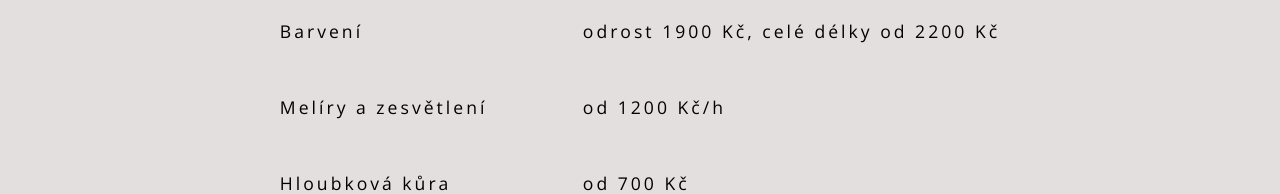
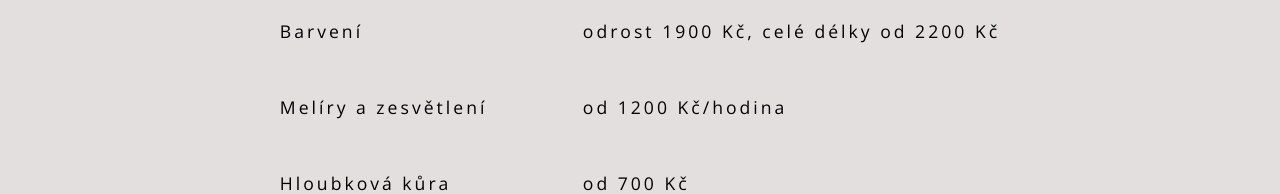
Before and after one commit to Maree13/kadernictvi, a React (Create React App) app: page /kadernictvi in a window 1280 px wide. Shown: the part 660-854 px from the top of the page. Built offline with nearby package versions, Linux system fonts and the light colour scheme; a web font is replaced by a local one.

Commit message:
Update price listu

```diff
--- a/src/pages/Kadernictvi.js
+++ b/src/pages/Kadernictvi.js
@@ -5,7 +5,7 @@ const Kadernictvi = () => {
     { name: 'Barvení', price: 'odrost 1900 Kč, celé délky od 2200 Kč' },
     {
       name: 'Melíry a zesvětlení',
-      price: 'od 1200 Kč/h',
+      price: 'od 1200 Kč/hodina',
     },
     { name: 'Hloubková kůra', price: 'od 700 Kč' },
     { name: 'Večerní, slavnostní účes', price: 'od 1000 Kč' },
```
